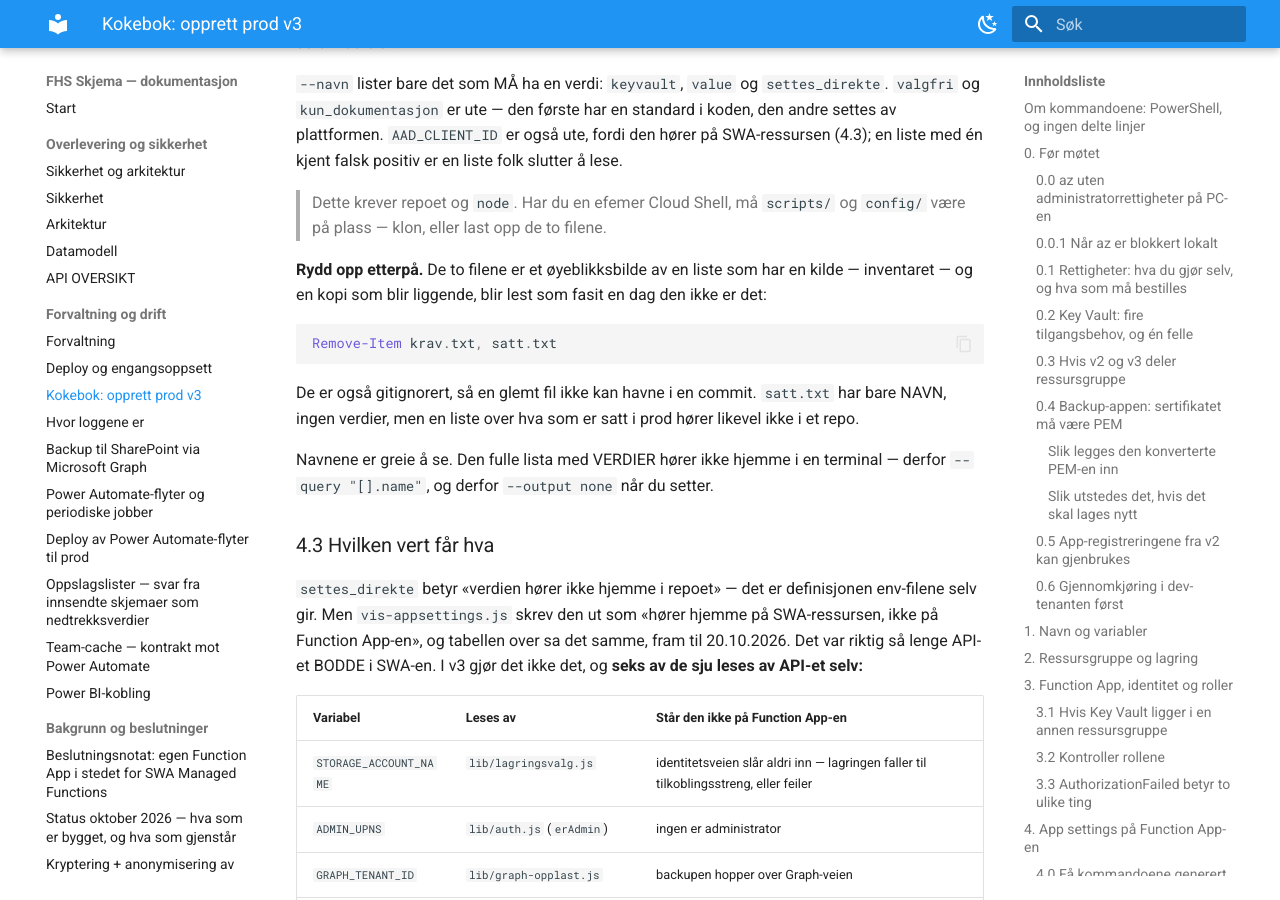
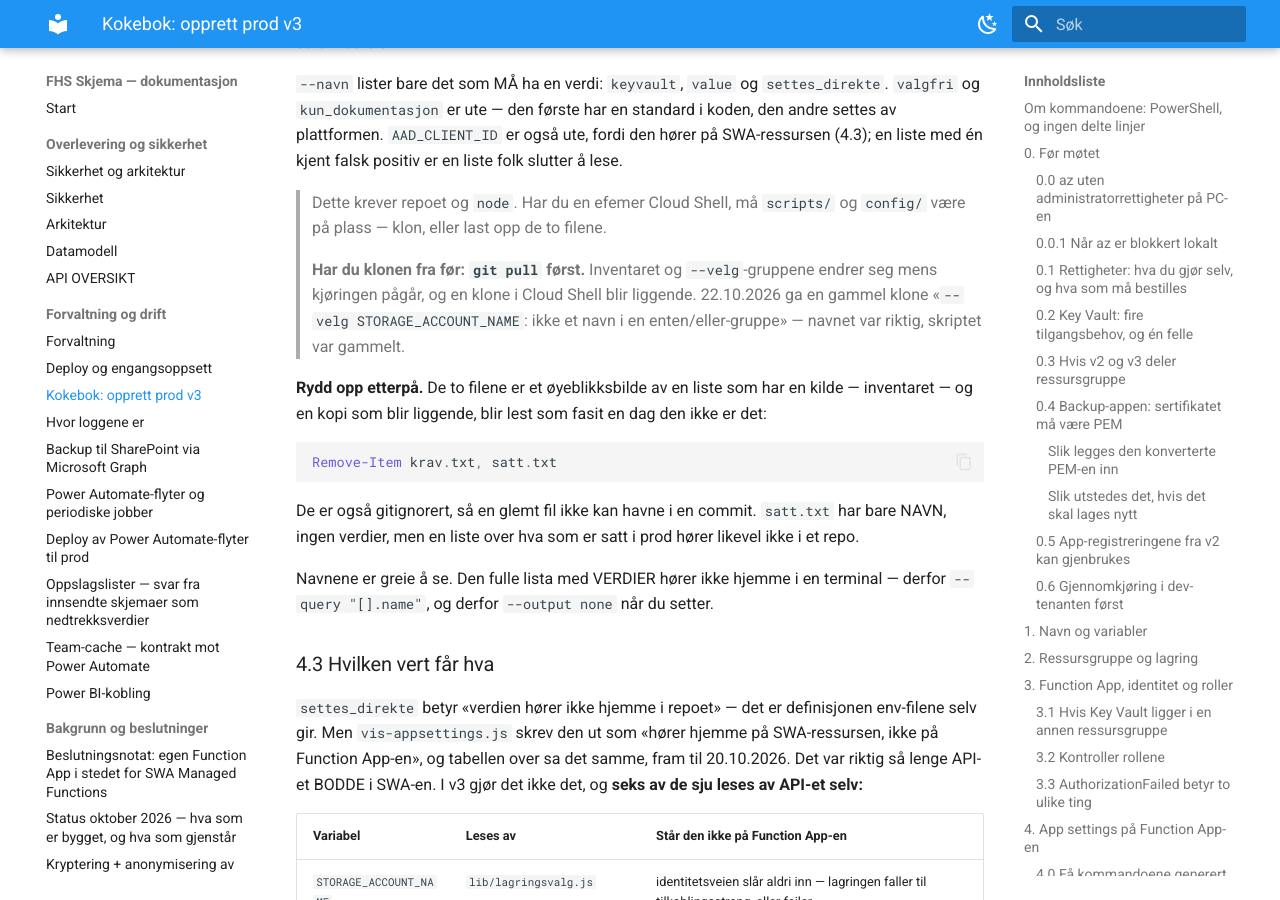
Before and after one commit to jachrist/skjema-swa, an MkDocs documentation site: the page built from docs/KOKEBOK-PROD-V3.md, in a window 1280 px wide and 900 px high, scrolled down 28952 px. Built offline with MkDocs 1.6.1 and Material for MkDocs 9.7.7, drawn with Linux system fonts in a browser that asks for light colours.

Commit message:
Si det der kommandoen kjøres, ikke bare i feilmeldingen etterpå
«Lett å glemme», og det er en rimelig innvending: feilmeldingen kommer
etter at man har brukt tid på å lure.

4.2 har nå linja der skriptet faktisk kjøres: har du klonen fra før, kjør
`git pull` først. Med symptomet, så den som søker etter feilmeldingen
finner forklaringen.

Testen krever at den står.

Én mutasjon prøvd, rød: hintet fjernet.

138 av 138 testfiler OK. Ingen appkode — ingen deploy kreves.

Co-Authored-By: Claude Opus 5 <noreply@anthropic.com>
Claude-Session: https://claude.ai/code/session_016ebSuKji2st85HZS2wAHNH

```diff
--- a/docs/KOKEBOK-PROD-V3.md
+++ b/docs/KOKEBOK-PROD-V3.md
@@ -1276,6 +1276,11 @@ positiv er en liste folk slutter å lese.
 
 > Dette krever repoet og `node`. Har du en efemer Cloud Shell, må `scripts/`
 > og `config/` være på plass — klon, eller last opp de to filene.
+>
+> **Har du klonen fra før: `git pull` først.** Inventaret og `--velg`-gruppene
+> endrer seg mens kjøringen pågår, og en klone i Cloud Shell blir liggende.
+> 22.10.2026 ga en gammel klone «`--velg STORAGE_ACCOUNT_NAME`: ikke et navn
+> i en enten/eller-gruppe» — navnet var riktig, skriptet var gammelt.
 
 **Rydd opp etterpå.** De to filene er et øyeblikksbilde av en liste som har
 en kilde — inventaret — og en kopi som blir liggende, blir lest som fasit en
```
Also changed, not shown: 1 other file.
